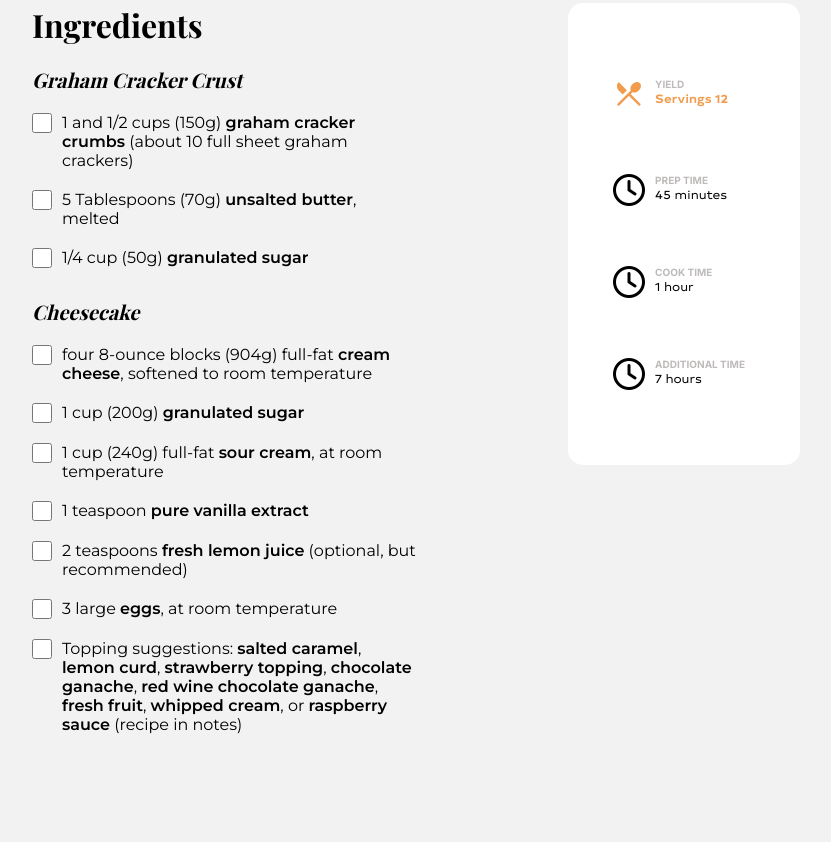
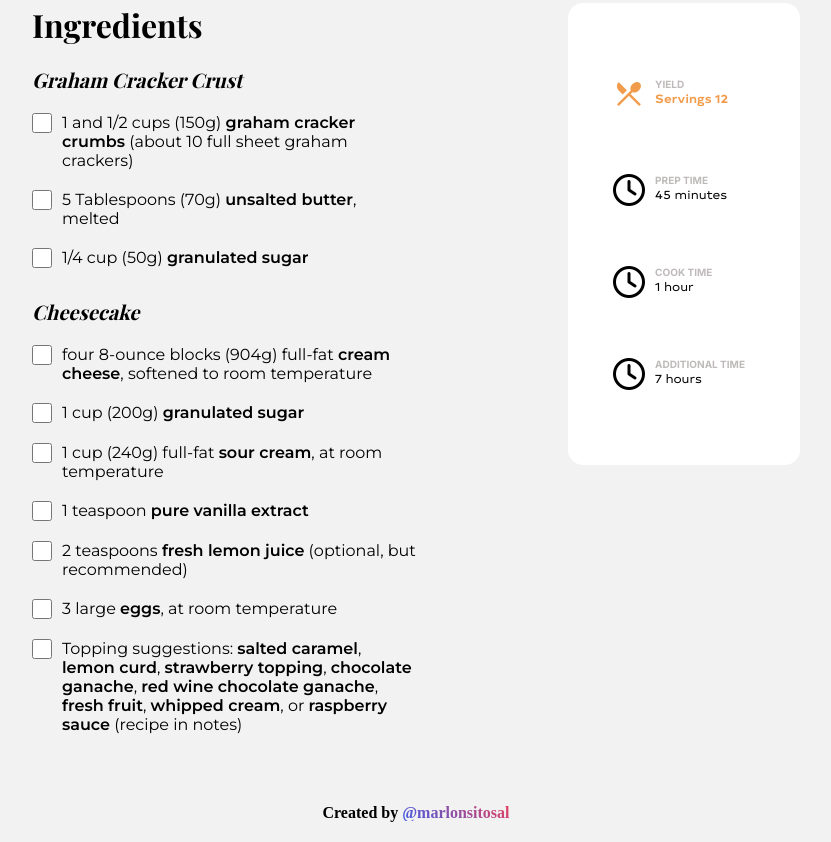
Before and after one commit to marlonsalc/cake-recipe, a plain HTML site: page src/index.html in a window 1280 px wide. Shown: the part 636-1478 px from the top of the page, without its empty margins (224-1055 px from the left). Drawn offline with nearby package versions, Linux system fonts and the light colour scheme; a web font is replaced by a local one.

Commit message:
add credits

```diff
--- a/css/styles.css
+++ b/css/styles.css
@@ -32,6 +32,7 @@ body {
     width: 60%;
     max-width: 950px;
     padding: 40px 0;
+    padding-bottom: 0;
 }
 
 header h1 {
@@ -159,6 +160,19 @@ main {
     font-weight: 700;
 }
 
+footer {
+    text-align: center;
+    font-size: 'Inter', sans-serif;
+    font-weight: 700;
+    padding: 20px 0;
+}
+
+footer a {
+    background: linear-gradient(45deg, #405DE6, #E4405F);
+    -webkit-background-clip: text;
+    -webkit-text-fill-color: transparent;
+    font-weight: 600;
+}
 
 @media screen and (max-width: 1024px) {
     .container {
--- a/src/index.html
+++ b/src/index.html
@@ -110,6 +110,10 @@
             </section>
 
         </main>
+
+        <footer>
+            <p>Created by <a target="_blank" href="https://www.instagram.com/marlonsitosal/">@marlonsitosal</a></p>
+        </footer>
     </div>
     <script src="https://kit.fontawesome.com/6c74031093.js" crossorigin="anonymous"></script>
     <script>
```
